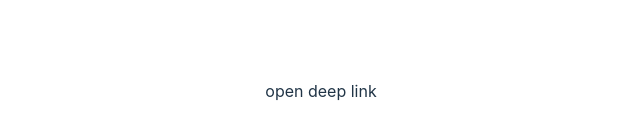
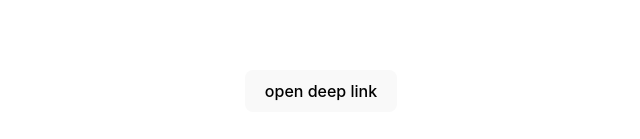
Before and after one commit to amanzrx4/deep-link-test, a React (Vite) app: page / in a window 1280 px wide. Shown: the part 309-448 px from the top of the page, without its empty margins (319-959 px from the left). Built offline with nearby package versions, Linux system fonts and the light colour scheme.

Commit message:
add button

```diff
--- a/src/App.tsx
+++ b/src/App.tsx
@@ -21,7 +21,7 @@ function App() {
 
 	return (
 		<>
-			<div onClick={handleOpenDeepLink}>open deep link</div>
+			<button onClick={handleOpenDeepLink}>open deep link</button>
 		</>
 	)
 }
```
